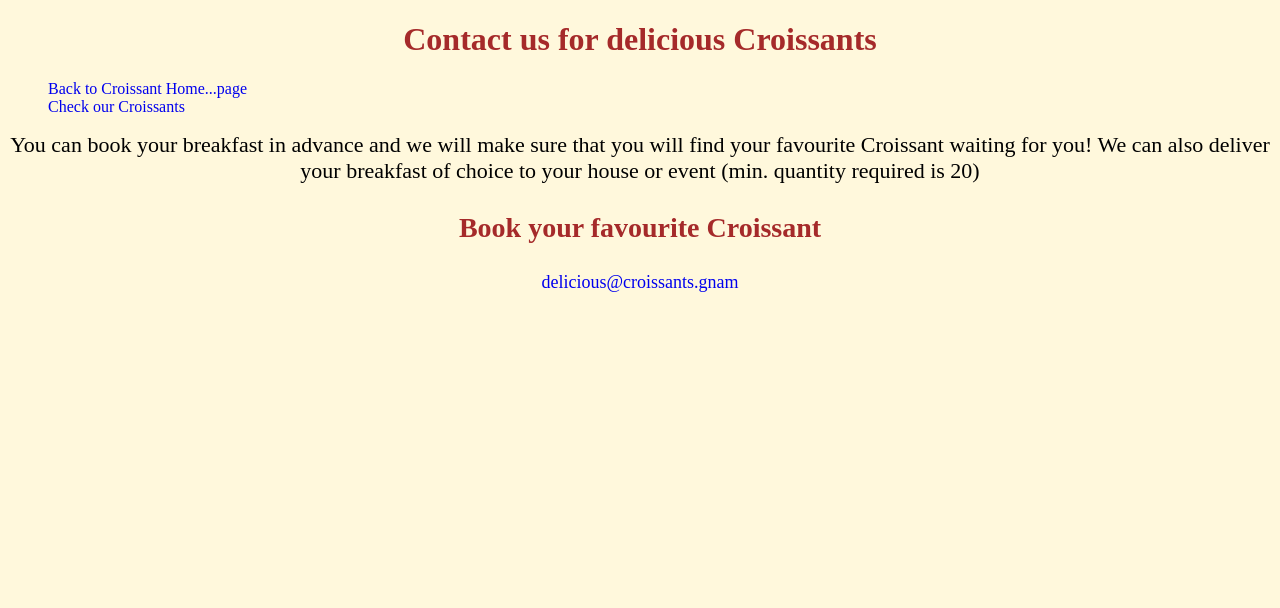
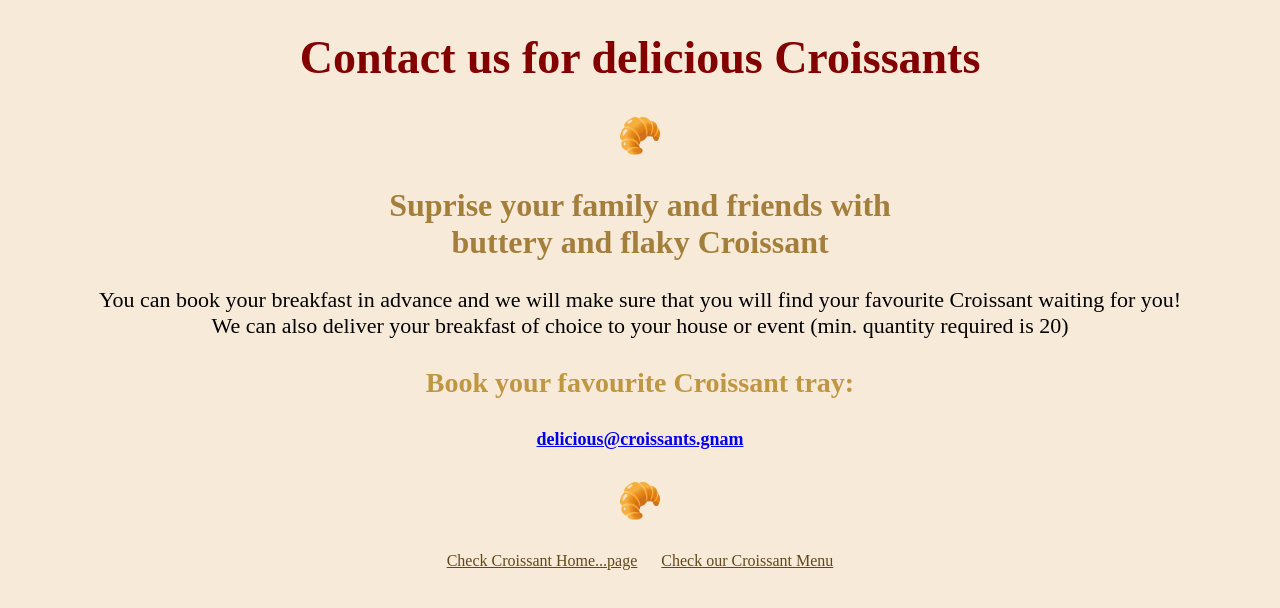
Before and after one commit to Flall/croissant, a plain HTML site: page contact.html in a window 1280 px wide. Drawn offline with Linux system fonts and the light colour scheme.

Commit message:
SEO optimization and small changes
h1, h2, h3 are now available in all pages
colors have been changed
small paragraph changes (style and copy)
naviagation link moved to footer
SEO otimization

```diff
--- a/contact.html
+++ b/contact.html
@@ -4,27 +4,39 @@
     <meta charset="UTF-8" />
     <meta http-equiv="X-UA-Compatible" content="IE=edge" />
     <meta name="viewport" content="width=device-width, initial-scale=1.0" />
+    <meta
+      name="description"
+      content="buy the best Croissant in town from
+    Croissant Home"
+    />
     <link rel="stylesheet" href="/css/styles.css" />
-    <title>Contact</title>
+    <title>Contact us for flaky Croissants</title>
   </head>
   <body>
     <h1>Contact us for delicious Croissants</h1>
-    <ul>
-      <li>
-        <a href="/index.html">Back to Croissant Home...page</a>
-      </li>
-      <li>
-        <a href="/photo.html">Check our Croissants</a>
-      </li>
-    </ul>
+    <p id="croissant-icon">🥐</p>
+    <h2>
+      Suprise your family and friends with <br />
+      buttery and flaky Croissant
+    </h2>
     <div class="contact-us">
       You can book your breakfast in advance and we will make sure that you will
-      find your favourite Croissant waiting for you! We can also deliver your
-      breakfast of choice to your house or event (min. quantity required is 20)
+      find your favourite Croissant waiting for you! <br />
+      We can also deliver your breakfast of choice to your house or event (min.
+      quantity required is 20)
     </div>
-    <h3>Book your favourite Croissant</h3>
-    <a href="mailto:delicious@croissants.gnam" id="contact"
-      >delicious@croissants.gnam</a
-    >
+    <h3>
+      Book your favourite Croissant tray:
+      <a href="mailto:delicious@croissants.gnam" id="contact"
+        >delicious@croissants.gnam</a
+      >
+    </h3>
+    <p id="croissant-icon">🥐</p>
+    <footer>
+      <a href="/index.html" title="Croissant Home...page"
+        >Check Croissant Home...page</a
+      >
+      <a href="/photo.html" title="Croissant Home">Check our Croissant Menu</a>
+    </footer>
   </body>
 </html>
--- a/css/styles.css
+++ b/css/styles.css
@@ -1,33 +1,43 @@
 body {
-  background: cornsilk;
+  background: #f8ead8;
 }
 
 h1 {
   text-align: center;
-  color: brown;
+  color: #820000;
+  font-size: 46px;
 }
 
-ul {
-  list-style-type: none;
+h2 {
+  text-align: center;
+  color: #a47e3b;
+  font-size: 32px;
 }
 
-a {
-  text-decoration: none;
+h3 {
+  text-align: center;
+  color: #bf9742;
+  font-size: 28px;
+}
+
+footer {
+  text-align: center;
+  display: block;
+}
+
+footer a {
+  margin: 0 10px;
+  color: #61481c;
 }
 
 img {
   display: block;
-  margin: 0 auto;
+  margin: 30px auto;
   max-width: 400px;
   height: auto;
   border: 7px double grey;
 }
 
-h3 {
-  text-align: center;
-  color: brown;
-  font-size: 28px;
-}
 .about-croissant p {
   display: flex;
   flex-direction: column;
@@ -45,8 +55,13 @@ h3 {
 
 #contact {
   display: block;
-  margin: 0 auto;
+  margin: 30px auto;
   text-align: center;
   font-size: 18px;
   border: none;
 }
+#croissant-icon {
+  margin: 30px auto;
+  text-align: center;
+  font-size: 36px;
+}
```
Also changed, not shown: index.html (+23 -9 lines), photo.html (+19 -10 lines).
